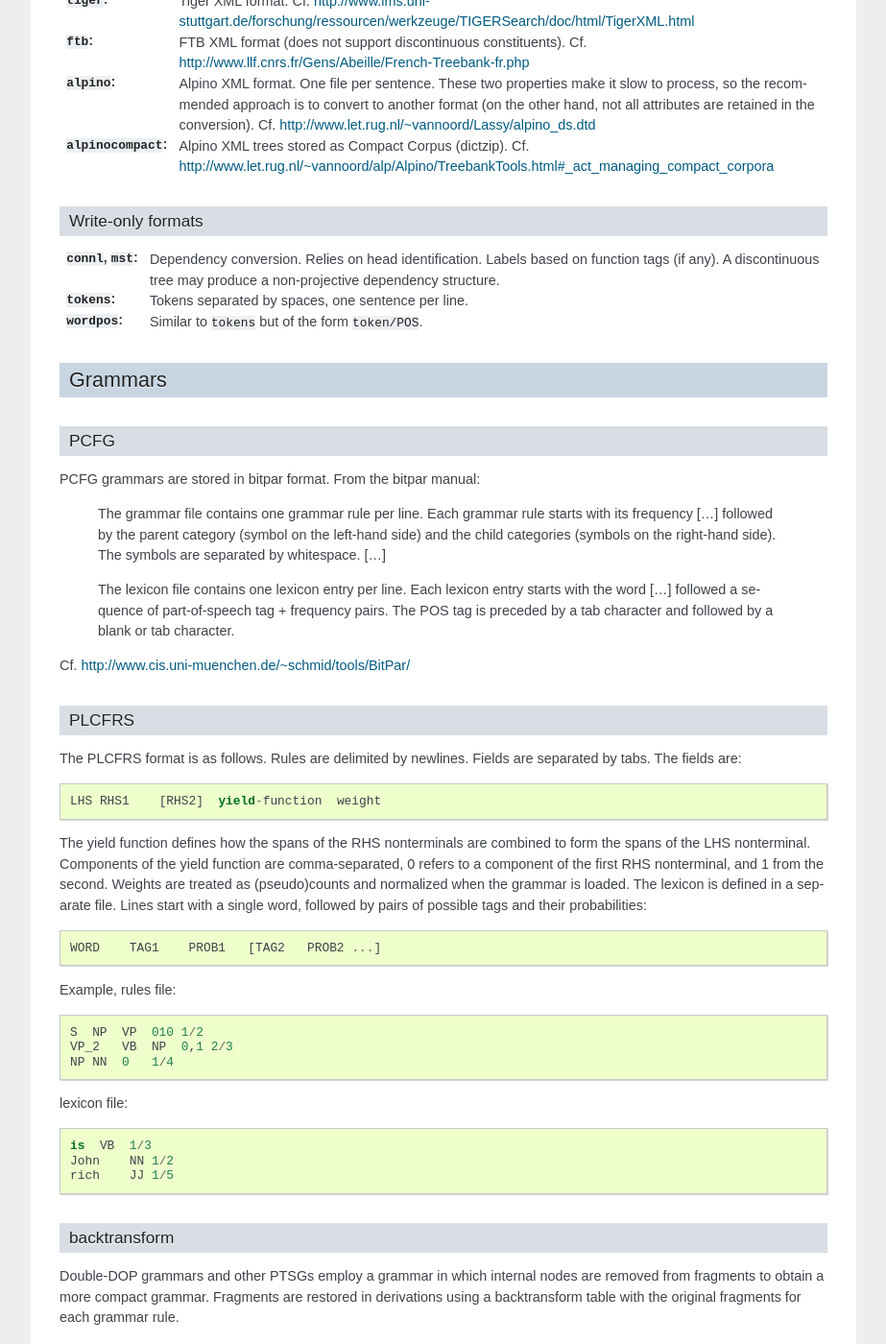
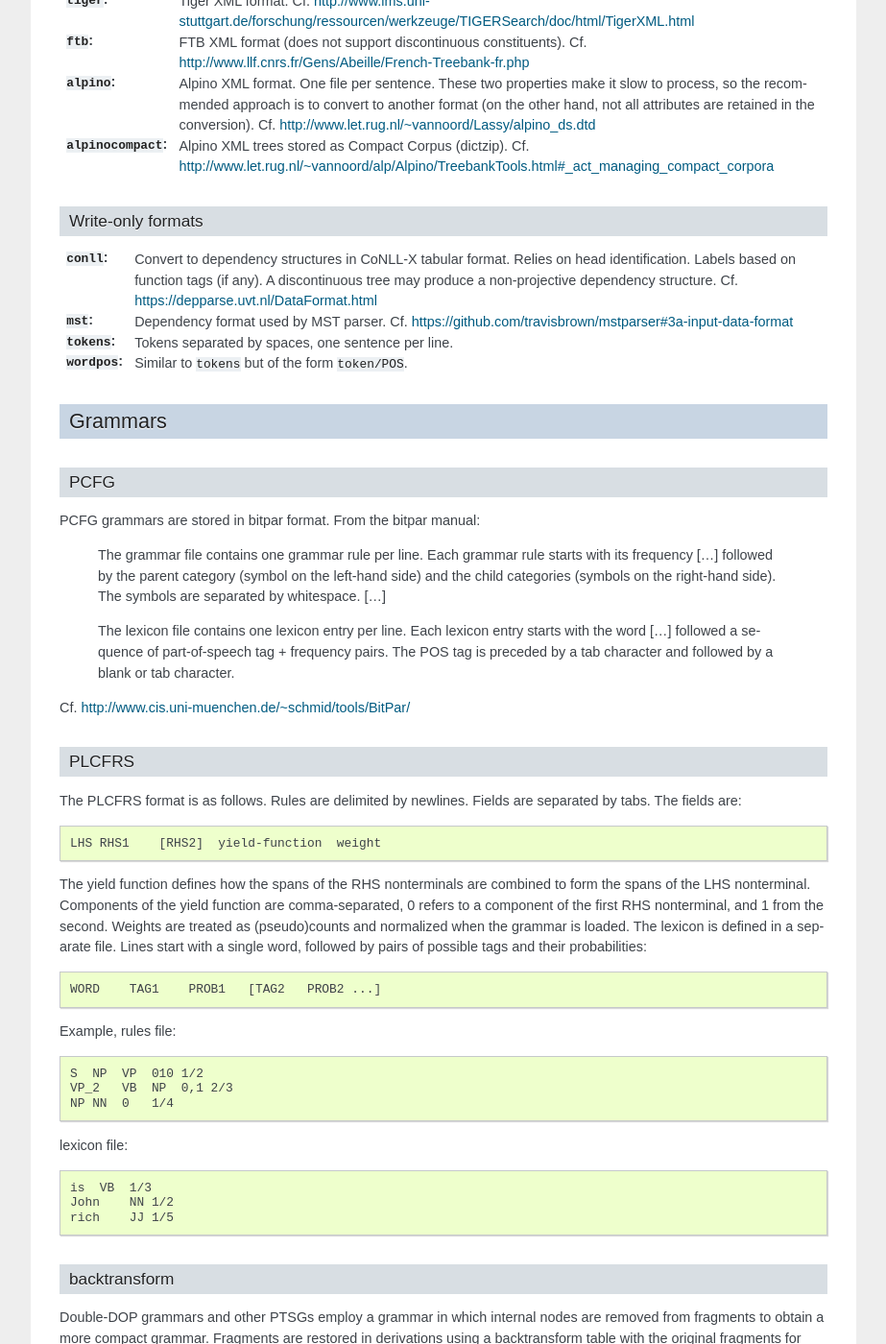
Before and after one commit to andreasvc/disco-dop, a Sphinx documentation site: the page built from docs/fileformats.rst, in a window 1280 px wide and 1400 px high, scrolled down 1731 px. Shown: the whole window at 96% size, without its empty margins (198-1121 px from the left). Built offline with Sphinx 7.4.7, drawn with Linux system fonts in a browser that asks for light colours; some of the changed text lies outside the part shown.

Commit message:
treesearch and doc fixes
treesearch: fix combination of count and breakdown with tgrep2
treesearch: fix rendering of tree when single token is matched with --matching-only
documentation improvements. don't default to python syntax highlighting.

```diff
--- a/docs/conf.py
+++ b/docs/conf.py
@@ -86,6 +86,9 @@
 
 # The name of the Pygments (syntax highlighting) style to use.
 pygments_style = 'sphinx'
+
+# https://stackoverflow.com/a/44379513
+highlight_language = 'none'
 
 # A list of ignored prefixes for module index sorting.
 #modindex_common_prefix = []
--- a/docs/fileformats.rst
+++ b/docs/fileformats.rst
@@ -102,9 +102,12 @@
 
 Write-only formats
 ^^^^^^^^^^^^^^^^^^
-:``connl``, ``mst``: Dependency conversion. Relies on head identification.
-                     Labels based on function tags (if any). A discontinuous
-                     tree may produce a non-projective dependency structure.
+:``conll``: Convert to dependency structures in CoNLL-X tabular format.
+   Relies on head identification. Labels based on function tags (if any).
+   A discontinuous tree may produce a non-projective dependency structure.
+   Cf. https://depparse.uvt.nl/DataFormat.html
+:``mst``: Dependency format used by MST parser.
+   Cf. https://github.com/travisbrown/mstparser#3a-input-data-format
 :``tokens``: Tokens separated by spaces, one sentence per line.
 :``wordpos``: Similar to ``tokens`` but of the form ``token/POS``.
 
```
Also changed, not shown: docs/cli/treesearch.rst (+8 -6 lines), 2 other files.
